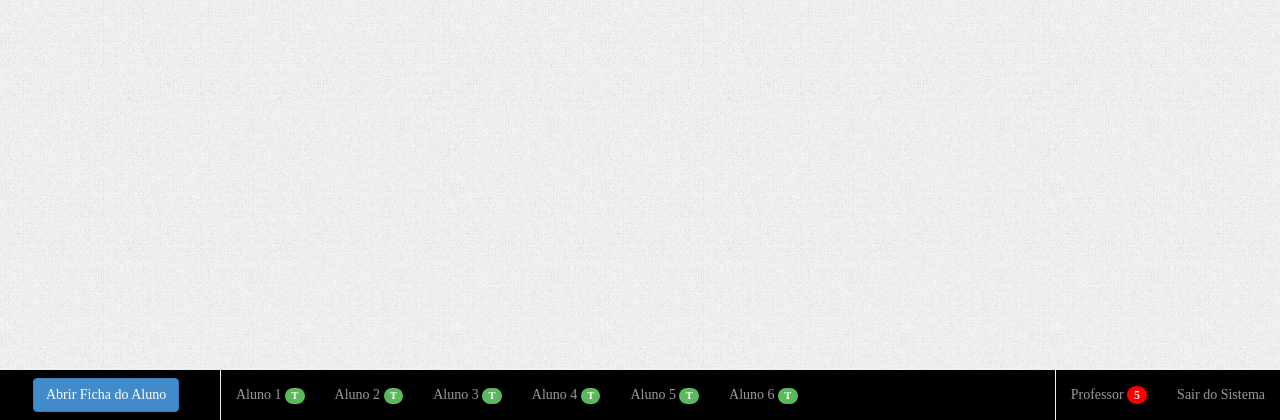
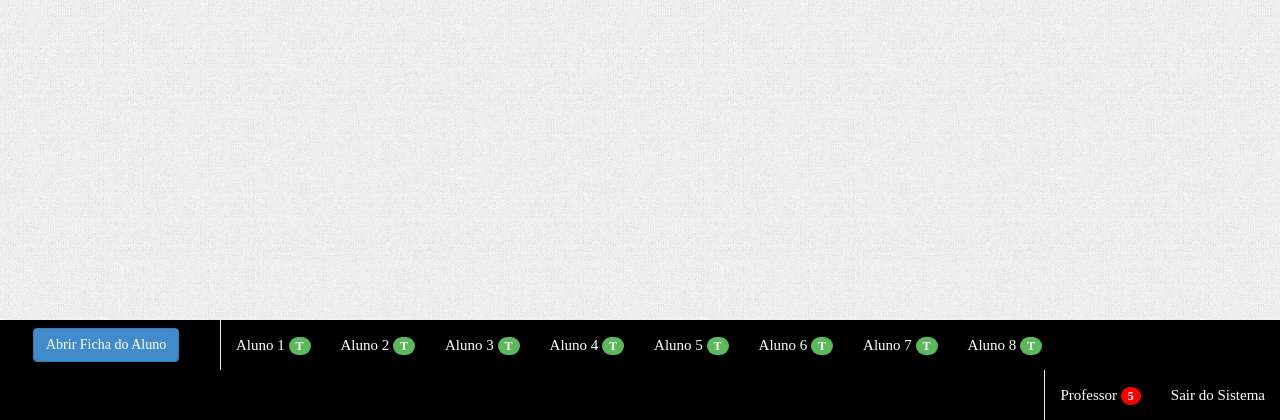
Before and after one commit to sistemavitta/projeto-vitta, a Django app: page /admin-home/ in a window 1280 px wide. Shown: the part 380-800 px from the top of the page. Run offline with Django 3.2, Linux system fonts and the light colour scheme; parts of the project's set-up code (start-up, migrations or seed data) failed here and were passed over; some libraries are stand-ins or nearby versions.

Commit message:
@T89 Atualização do menu horizontal abaixo.

```diff
--- a/Vitta/static/css/main.css
+++ b/Vitta/static/css/main.css
@@ -2,6 +2,7 @@
 
 body {
 	font-family: "Ubuntu";
+	font-size: 15px;
 }
 
 /* CSS Login */
@@ -33,6 +34,12 @@ body {
 	background-color: #000;
 	border: none;
 }
+.navbar-inverse .navbar-nav > li > a {
+	color: #fff;
+}
+.navbar-inverse .navbar-nav > li > a:hover {
+	color: #bbb;
+}
 .admin-navbar-search {
 	padding-top: 8px;
 	padding-bottom: 15px;
@@ -44,12 +51,12 @@ body {
 .admin-navbar-assets {
 	border-left: 1px solid #eee;
 }
-.admin-label-assets {
-	border-radius: 10px;
+.admin-badge-assets {
+	background-color: #5cb85c;
 }
 .admin-navbar-logout {
 	border-left: 1px solid #eee;
 }
-.badge {
+.admin-badge-logout {
 	background-color: #f00;
 }
--- a/administration/templates/administration/admin-home.html
+++ b/administration/templates/administration/admin-home.html
@@ -30,27 +30,33 @@
                 <div class="collapse navbar-collapse navbar-admin-collapse"> <!-- navbar-collapse -->
                     <ul class="nav navbar-nav navbar-left admin-navbar-assets"> <!-- navbar-assets -->
                         <li>
-                            <a href="#">Aluno 1 <span class="label label-success admin-label-assets">T</span></a>
+                            <a href="#">Aluno 1 <span class="badge admin-badge-assets">T</span></a>
                         </li>
                         <li>
-                            <a href="#">Aluno 2 <span class="label label-success admin-label-assets">T</span></a>
+                            <a href="#">Aluno 2 <span class="badge admin-badge-assets">T</span></a>
                         </li>
                         <li>
-                            <a href="#">Aluno 3 <span class="label label-success admin-label-assets">T</span></a>
+                            <a href="#">Aluno 3 <span class="badge admin-badge-assets">T</span></a>
                         </li>
                         <li>
-                            <a href="#">Aluno 4 <span class="label label-success admin-label-assets">T</span></a>
+                            <a href="#">Aluno 4 <span class="badge admin-badge-assets">T</span></a>
                         </li>
                         <li>
-                            <a href="#">Aluno 5 <span class="label label-success admin-label-assets">T</span></a>
+                            <a href="#">Aluno 5 <span class="badge admin-badge-assets">T</span></a>
                         </li>
                         <li>
-                            <a href="#">Aluno 6 <span class="label label-success admin-label-assets">T</span></a>
+                            <a href="#">Aluno 6 <span class="badge admin-badge-assets">T</span></a>
+                        </li>
+                        <li>
+                            <a href="#">Aluno 7 <span class="badge admin-badge-assets">T</span></a>
+                        </li>
+                        <li>
+                            <a href="#">Aluno 8 <span class="badge admin-badge-assets">T</span></a>
                         </li>
                     </ul> <!-- /.navbar-assets -->
                     <ul class="nav navbar-nav navbar-right admin-navbar-logout"> <!-- navbar-logout -->
                         <li>
-                            <a href="#">Professor <span class="badge">5</span></a>
+                            <a href="#">Professor <span class="badge admin-badge-logout">5</span></a>
                         </li>
                         <li>
                             <a href="#">Sair do Sistema</a>
```
